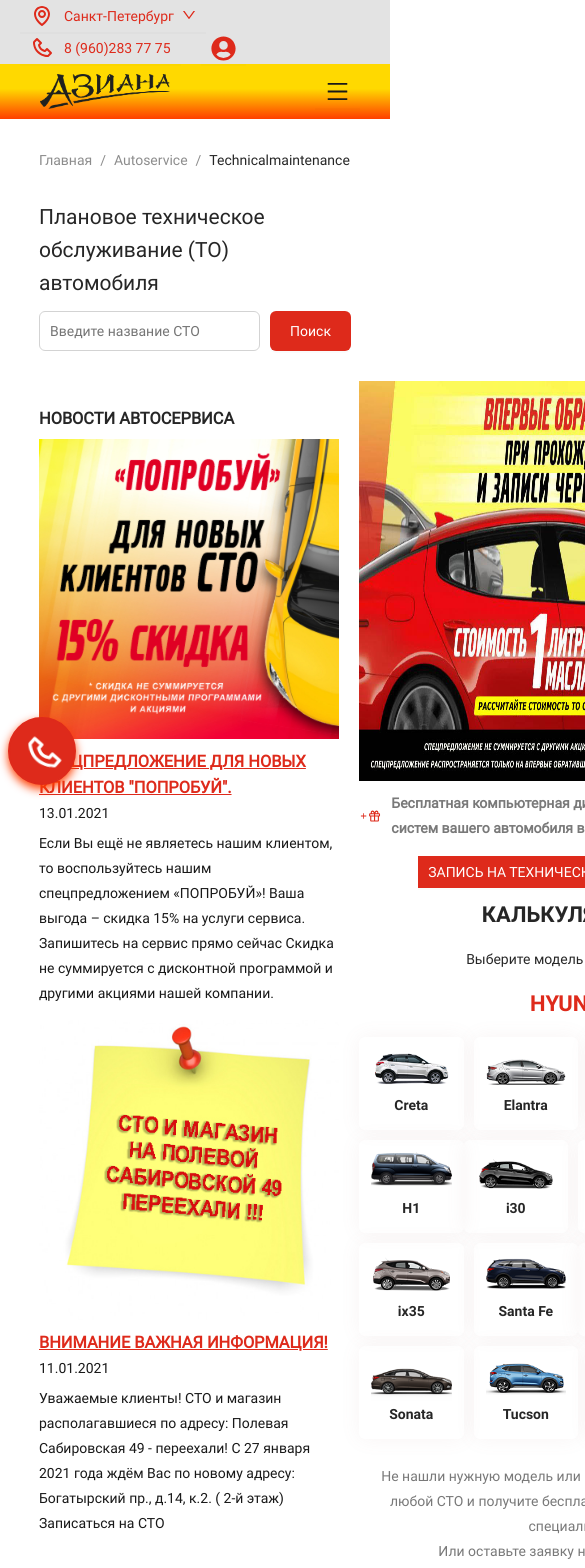
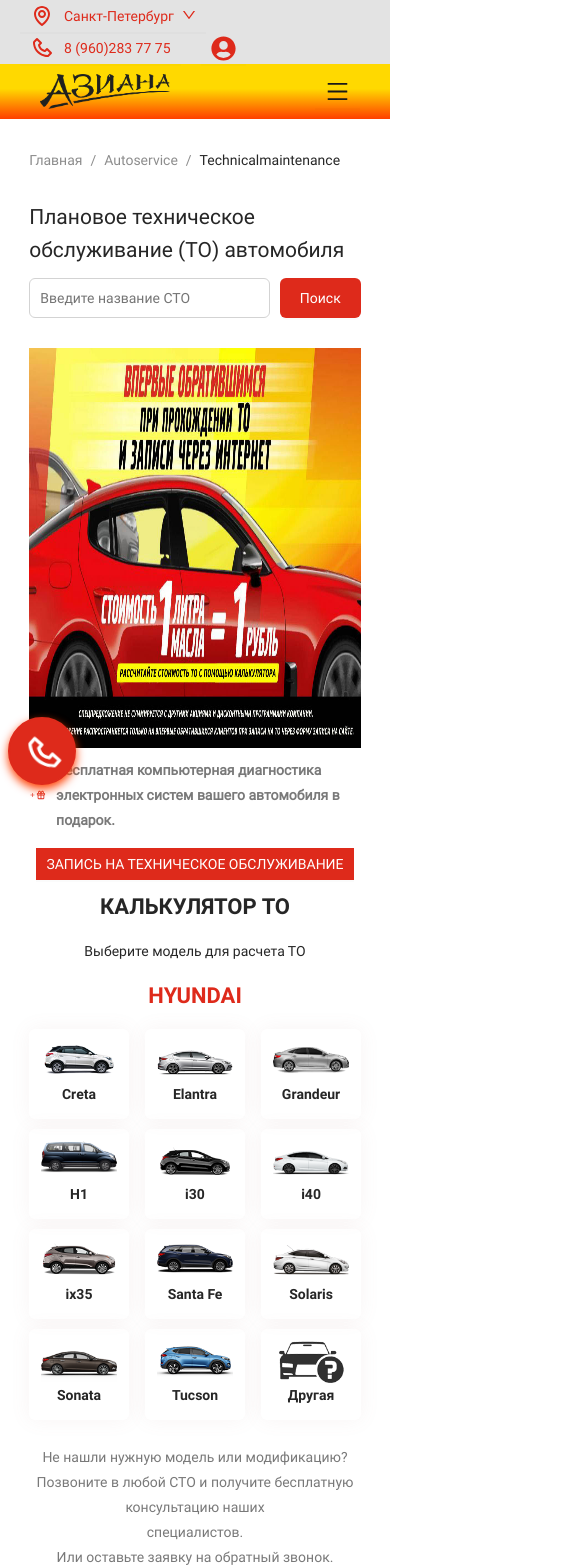
Before and after one commit to MuradKur/chinese.frontend.refresh, a React (Create React App) app: page /autoservice/technical-maintenance in a window 390 px wide. Shown: the top 1568 px of the page, 585 px wide, since content can reach past the window. Built offline with nearby package versions, Linux system fonts and the light colour scheme.

Commit message:
added adaptive

```diff
--- a/package.json
+++ b/package.json
@@ -1,5 +1,5 @@
 {
-  "homepage": "https://github.com/ArcherSpins/chinese.frontend.refresh",
+  "homepage": "http://ArcherSpins.github.io/chinese.frontend.refresh",
   "name": "chinese",
   "version": "0.1.0",
   "private": true,
--- a/src/components/LeftSideBar/LeftSideBar.scss
+++ b/src/components/LeftSideBar/LeftSideBar.scss
@@ -3,6 +3,7 @@
   min-width: 300px;
   max-width: 300px;
   height: auto;
+  margin-right: 0;
 
   .LeftSideBar-icon {
     padding-top: 3px;
@@ -50,9 +51,9 @@
 }
 
 @media screen and (max-width: 620px) {
-  .LeftSideBar {
-    display: none;
-  }
+  // .LeftSideBar {
+  //   display: none;
+  // }
 
   .Contacts-map {
     padding-left: 0 !important;
--- a/src/pages/Contacts/Contacts.scss
+++ b/src/pages/Contacts/Contacts.scss
@@ -90,7 +90,11 @@
 
 @media screen and (max-width: 920px) {
   .LeftSideBar {
-    display: none;
+    margin-bottom: 30px;
+  }
+
+  .section-leftSideBar-map {
+    display: block;
   }
 
   .Contacts-map {
--- a/src/pages/GuaranteePage/GuaranteePage.scss
+++ b/src/pages/GuaranteePage/GuaranteePage.scss
@@ -2,7 +2,6 @@
   border-radius: 1px;
   border: 1px solid #f6cb00;
   background-color: rgba(250, 223, 18, 0.08);
-  height: 170px;
   width: 100%;
 }
 
@@ -25,7 +24,7 @@
 }
 
 .GuaranteePage-input-button-block-padding {
-  padding-bottom: 150px;
+  margin-bottom: 20px;
 }
 
 .GuaranteePage-send-button {
--- a/src/pages/TechnicalMaintenance/TechnicalMaintenance.scss
+++ b/src/pages/TechnicalMaintenance/TechnicalMaintenance.scss
@@ -2,6 +2,16 @@
   width: 100%;
   display: block;
   min-height: 400px;
+}
+
+.ant-menu-submenu-title {
+  &:hover {
+    color: #de2a1b;
+
+    .ant-menu-submenu-arrow {
+      color: #de2a1b !important;
+    }
+  }
 }
 
 .TechnicalMaintenance-preview--subtitle {
@@ -39,3 +49,14 @@
     }
   }
 }
+
+@media screen and (max-width: 1375px) {
+  .cars-list {
+    justify-content: space-between;
+
+    .CarCard {
+      min-width: 30%;
+      margin-right: 0 !important;
+    }
+  }
+}
--- a/src/pages/TechnicalMaintenance/TechnicalMaintenance.tsx
+++ b/src/pages/TechnicalMaintenance/TechnicalMaintenance.tsx
@@ -207,7 +207,9 @@
           <h3 className="text-center TechnicalMaintenance-title--h3 danger mb-3">
             HYUNDAI
           </h3>
-          <Row className="cars-list wow fadeIn mb-3 flex-wrap">{renderHundaiCars()}</Row>
+          <Row className="cars-list wow fadeIn mb-3 flex-wrap">
+            {renderHundaiCars()}
+          </Row>
           <p className="text-center color-gray mb-0">
             Не нашли нужную модель или модификацию? Позвоните в любой СТО и
             получите бесплатную консультацию наших <br />
@@ -247,13 +249,13 @@
             dataSource={dataSource}
             columns={columns}
           />
-          <div className="d-flex">
+          <div className="d-flex TechnicalMaintenance-content">
             <img
               className=" wow fadeIn TechnicalMaintenance-content--image"
               src={planovoe_to_avtomobilya}
               alt="planovoe_to_avtomobilya"
             />
-            <div className="ml-2">
+            <div className="ml-2 TechnicalMaintenance-content--text">
               Есть ли у автолюбителя возможность избежать дорогостоящего ремонта
               в будущем или, как минимум, сократить эксплуатационные расходы? Во
               многом это зависит от самого владельца транспортного средства. И
--- a/src/shablons/Details/Details.scss
+++ b/src/shablons/Details/Details.scss
@@ -6,22 +6,28 @@
 .Details-container {
   margin-top: 30px;
 
+  .LeftSideBar {
+    min-width: 100%;
+    max-width: 100%;
+  }
+
   .Details-section {
     padding-top: 30px;
   }
 }
 
+.Details-block--left {
+  width: 30%;
+}
+
 .Details-block--right {
   padding-left: 20px;
+  width: 70%;
+  box-sizing: border-box;
 }
 
 .Details-news--title {
   font-weight: bold;
-}
-
-.Details-news--image {
-  min-width: 300px;
-  max-width: 300px;
 }
 
 .Details-news--label {
@@ -52,3 +58,115 @@
     color: #191919;
   }
 }
+
+@media screen and (max-width: 1200px) {
+  .TechnicalMaintenance-content--image {
+    max-width: 100% !important;
+    margin-bottom: 10px;
+  }
+
+  .TechnicalMaintenance-content {
+    display: block !important;
+  }
+
+  .TechnicalMaintenance-content--text {
+    margin-left: 0 !important;
+  }
+
+  .Details-block--left {
+    width: 25%;
+
+    .LeftSideBar {
+      min-width: 100%;
+      max-width: 100%;
+    }
+  }
+
+  .Details-block--right {
+    width: 75%;
+  }
+}
+
+@media screen and (max-width: 920px) {
+  .Details {
+    .container {
+      width: 95%;
+    }
+  }
+}
+
+@media screen and (max-width: 1050px) {
+  .Details-block--left {
+    min-width: 220px;
+
+    .LeftSideBar {
+      min-width: 100%;
+      max-width: 100%;
+    }
+  }
+
+  .Details-block--right {
+    flex: 1;
+    width: 70%;
+  }
+}
+
+@media screen and (max-width: 765px) {
+  .Details {
+    .container {
+      width: 85%;
+    }
+  }
+
+  .Details-section {
+    flex-direction: column-reverse;
+
+    .cars-list {
+      justify-content: space-between;
+
+      .CarCard {
+        margin-right: 0 !important;
+      }
+    }
+
+    .Details-block--left {
+      padding-top: 30px;
+      max-width: 100%;
+      min-width: 100%;
+
+      .LeftSideBar {
+        display: flex;
+        flex-wrap: wrap;
+
+        .LeftSideBar-item {
+          width: 100%;
+        }
+      }
+    }
+
+    .Details-block--right {
+      padding-left: 0;
+      min-width: 100%;
+    }
+
+    .Details-price--block {
+      display: none;
+    }
+  }
+}
+
+@media screen and (max-width: 500px) {
+  .cars-list {
+    .CarCard {
+      min-width: 50%;
+    }
+  }
+}
+
+@media screen and (max-width: 325px) {
+  .cars-list {
+    .CarCard {
+      min-width: 100%;
+    }
+  }
+}
--- a/src/shablons/Details/Details.tsx
+++ b/src/shablons/Details/Details.tsx
@@ -31,7 +31,7 @@
   }, []);
 
   return (
-    <div className="page-with-header">
+    <div className="page-with-header Details">
       <div className="container">
         <div className="Details-container">
           <div>
@@ -48,13 +48,14 @@
             </div>
           )}
           <section className="d-flex Details-section align-items-start">
-            <div>
+            <div className="Details-block--left">
               <div className="mb-5">
                 <LeftSideBar menu={menu} />
               </div>
               <div className="mb-5">
                 <LeftSideBar menu={submenu} />
               </div>
+              <div className="Details-price--block">
                 <h3 className="Details-news--title">НОВОСТИ АВТОСЕРВИСА</h3>
                 <a href="/actions">
                   <div className="Details-news--block">
@@ -69,10 +70,10 @@
                     <p className="Details-news--date">13.01.2021</p>
                     <p className="Details-news--content">
                       Если Вы ещё не являетесь нашим клиентом, то воспользуйтесь
-                    нашим спецпредложением «ПОПРОБУЙ»! Ваша выгода – скидка 15%
-                    на услуги сервиса. Запишитесь на сервис прямо сейчас Скидка
-                    не суммируется с дисконтной программой и другими акциями
-                    нашей компании.
+                      нашим спецпредложением «ПОПРОБУЙ»! Ваша выгода – скидка
+                      15% на услуги сервиса. Запишитесь на сервис прямо сейчас
+                      Скидка не суммируется с дисконтной программой и другими
+                      акциями нашей компании.
                     </p>
                   </div>
                 </a>
@@ -88,13 +89,14 @@
                     </h3>
                     <p className="Details-news--date">11.01.2021</p>
                     <p className="Details-news--content">
-                    Уважаемые клиенты! СТО и магазин располагавшиеся по адресу:
-                    Полевая Сабировская 49 - переехали! С 27 января 2021 года
-                    ждём Вас по новому адресу: Богатырский пр., д.14, к.2. ( 2-й
-                    этаж) Записаться на СТО{' '}
+                      Уважаемые клиенты! СТО и магазин располагавшиеся по
+                      адресу: Полевая Сабировская 49 - переехали! С 27 января
+                      2021 года ждём Вас по новому адресу: Богатырский пр.,
+                      д.14, к.2. ( 2-й этаж) Записаться на СТО{' '}
                     </p>
                   </div>
                 </a>
+              </div>
             </div>
             <div className="Details-block--right">{children}</div>
           </section>
```
Lines whose indentation alone changed are shown as unchanged.
